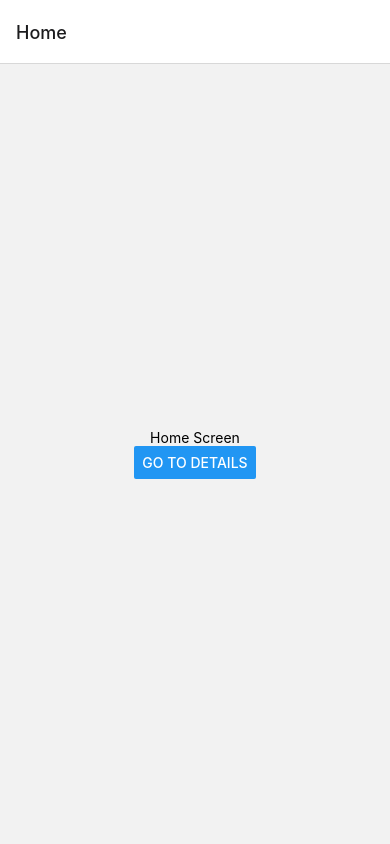
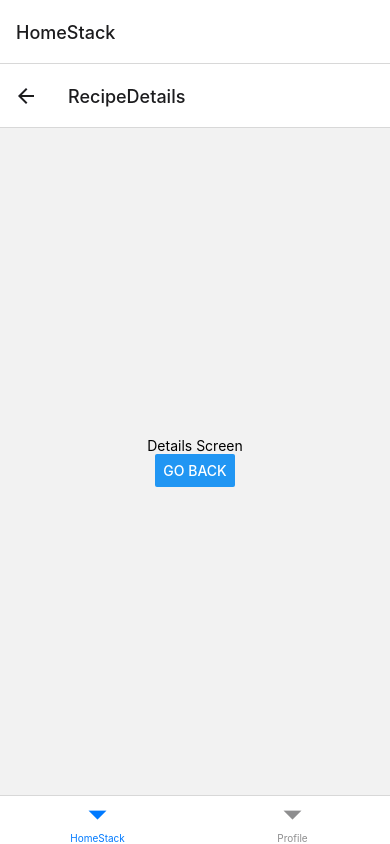
Before and after one commit to DanielFRico/StickerSmash, a React Native app: screen /RecipeDetails in a window 390 px wide. Built offline with nearby package versions, Linux system fonts and the light colour scheme.

Commit message:
feat: first app sketch

```diff
--- a/App.js
+++ b/App.js
@@ -1,47 +1,29 @@
 import * as React from "react";
-import { Button, View, Text } from "react-native";
 import { NavigationContainer } from "@react-navigation/native";
 import { createNativeStackNavigator } from "@react-navigation/native-stack";
+import { Home, Profile, RecipeDetails } from "./src/screens";
+import { createBottomTabNavigator } from "@react-navigation/bottom-tabs";
 
-function HomeScreen({ navigation }) {
+const Stack = createNativeStackNavigator();
+
+const Tab = createBottomTabNavigator();
+
+function HomeStack() {
   return (
-    <View style={{ flex: 1, alignItems: "center", justifyContent: "center" }}>
-      <Text>Home Screen</Text>
-      <Button
-        title="Go to Details"
-        onPress={() => navigation.navigate("Details")}
-      />
-    </View>
+    <Stack.Navigator initialRouteName="Home">
+      <Stack.Screen name="Home" component={Home} />
+      <Stack.Screen name="RecipeDetails" component={RecipeDetails} />
+    </Stack.Navigator>
   );
 }
-
-function DetailsScreen({ navigation }) {
-  return (
-    <View style={{ flex: 1, alignItems: "center", justifyContent: "center" }}>
-      <Text>Details Screen</Text>
-      <Button
-        title="Go to Details... again"
-        onPress={() => navigation.push("Details")}
-      />
-      <Button title="Go to Home" onPress={() => navigation.navigate("Home")} />
-      <Button title="Go back" onPress={() => navigation.goBack()} />
-      <Button
-        title="Go back to first screen in stack"
-        onPress={() => navigation.popToTop()}
-      />
-    </View>
-  );
-}
-
-const Stack = createNativeStackNavigator();
 
 function App() {
   return (
     <NavigationContainer>
-      <Stack.Navigator initialRouteName="Home">
-        <Stack.Screen name="Home" component={HomeScreen} />
-        <Stack.Screen name="Details" component={DetailsScreen} />
-      </Stack.Navigator>
+      <Tab.Navigator initialRouteName="HomeStack">
+        <Tab.Screen name="HomeStack" component={HomeStack} />
+        <Tab.Screen name="Profile" component={Profile} />
+      </Tab.Navigator>
     </NavigationContainer>
   );
 }
--- a/package.json
+++ b/package.json
@@ -9,6 +9,7 @@
     "web": "expo start --web"
   },
   "dependencies": {
+    "@react-navigation/bottom-tabs": "^6.6.1",
     "@react-navigation/native-stack": "^6.11.0",
     "expo": "~51.0.28",
     "expo-status-bar": "~1.12.1",
--- /dev/null
+++ b/recipes.js
@@ -0,0 +1,12 @@
+export const recipes = [
+  {
+    name: "postres tres leches",
+    images: ["one", "two"],
+    ingredients: ingredientsR1,
+    stars: 3.5,
+    author: authorR1,
+  },
+];
+
+const authorR1 = { name: "pepito", picture: "" };
+const ingredientsR1 = [{ images: ["one", "two"], description: "blablabla" }];
--- /dev/null
+++ b/src/screens/Home.js
@@ -0,0 +1,17 @@
+import { View, Text, Button, StyleSheet } from "react-native";
+import React from "react";
+import { recipes } from "../../recipes";
+
+export const Home = ({ navigation }) => {
+  return (
+    <View style={{ flex: 1, alignItems: "center", justifyContent: "center" }}>
+      <Text>Home Screen</Text>
+      <Button
+        title="Go to Details"
+        onPress={() => navigation.navigate("RecipeDetails")}
+      />
+    </View>
+  );
+};
+
+const styles = StyleSheet.create({});
--- /dev/null
+++ b/src/screens/Profile.js
@@ -0,0 +1,12 @@
+import { View, Text, StyleSheet } from "react-native";
+import React from "react";
+
+export const Profile = () => {
+  return (
+    <View>
+      <Text>Profile</Text>
+    </View>
+  );
+};
+
+const styles = StyleSheet.create({});
--- /dev/null
+++ b/src/screens/RecipeDetails.js
@@ -0,0 +1,13 @@
+import { StyleSheet, Text, View, Button } from "react-native";
+import React from "react";
+
+export const RecipeDetails = () => {
+  return (
+    <View style={{ flex: 1, alignItems: "center", justifyContent: "center" }}>
+      <Text>Details Screen</Text>
+      <Button title="Go back" onPress={() => navigation.goBack()} />
+    </View>
+  );
+};
+
+const styles = StyleSheet.create({});
--- /dev/null
+++ b/src/screens/index.js
@@ -0,0 +1,3 @@
+export { Home } from "./Home";
+export { RecipeDetails } from "./RecipeDetails";
+export { Profile } from "./Profile";
```
Also changed, not shown: 1 other file (tests, documents, lock files or other folders).
